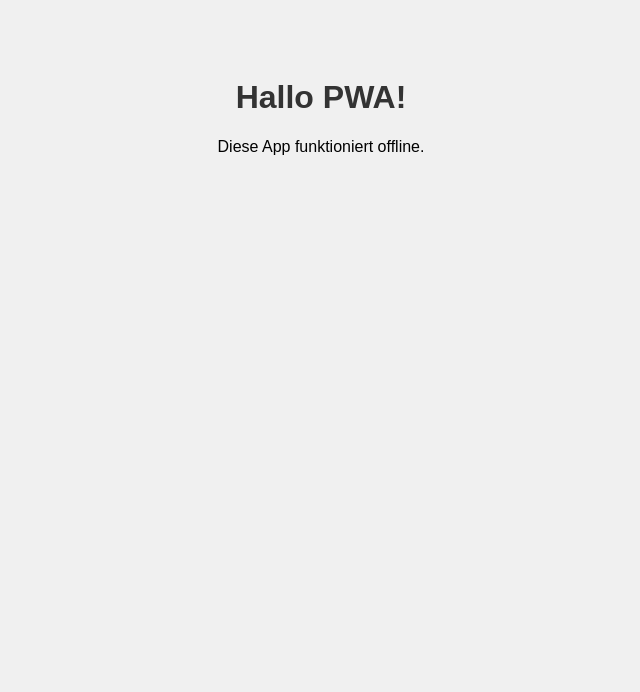
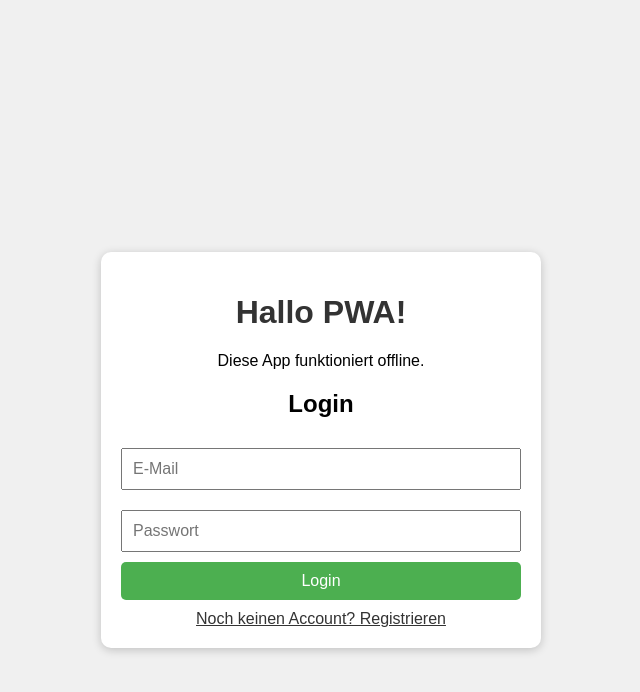
Before and after one commit to nikh93/pwa-demo, a plain HTML site: page index.html in a window 1280 px wide. Shown: the whole page, without its empty margins (319-959 px from the left). Drawn offline with Linux system fonts and the light colour scheme.

Commit message:
Update index.html

```diff
--- a/index.html
+++ b/index.html
@@ -6,11 +6,113 @@
   <title>Hello PWA</title>
   <link rel="stylesheet" href="style.css">
   <link rel="manifest" href="manifest.json">
+  <style>
+    body {
+      font-family: Arial, sans-serif;
+      display: flex;
+      flex-direction: column;
+      align-items: center;
+      justify-content: center;
+      min-height: 100vh;
+      margin: 0;
+      background-color: #f0f0f0;
+    }
+    .container {
+      background: white;
+      padding: 20px;
+      border-radius: 10px;
+      box-shadow: 0 2px 10px rgba(0,0,0,0.2);
+      max-width: 400px;
+      width: 100%;
+    }
+    h1, h2 {
+      text-align: center;
+    }
+    form {
+      display: flex;
+      flex-direction: column;
+    }
+    input {
+      margin: 10px 0;
+      padding: 10px;
+      font-size: 16px;
+    }
+    button {
+      padding: 10px;
+      font-size: 16px;
+      background-color: #4CAF50;
+      color: white;
+      border: none;
+      border-radius: 5px;
+      cursor: pointer;
+    }
+    button:hover {
+      background-color: #45a049;
+    }
+    .toggle-link {
+      margin-top: 10px;
+      text-align: center;
+      color: #333;
+      cursor: pointer;
+      text-decoration: underline;
+    }
+  </style>
 </head>
 <body>
-  <h1>Hallo PWA!</h1>
-  <p>Diese App funktioniert offline.</p>
+  <div class="container" id="auth-container">
+    <h1>Hallo PWA!</h1>
+    <p>Diese App funktioniert offline.</p>
+
+    <div id="login-form">
+      <h2>Login</h2>
+      <form onsubmit="login(event)">
+        <input type="email" id="login-email" placeholder="E-Mail" required>
+        <input type="password" id="login-password" placeholder="Passwort" required>
+        <button type="submit">Login</button>
+      </form>
+      <div class="toggle-link" onclick="toggleForms()">Noch keinen Account? Registrieren</div>
+    </div>
+
+    <div id="register-form" style="display:none;">
+      <h2>Registrieren</h2>
+      <form onsubmit="register(event)">
+        <input type="email" id="register-email" placeholder="E-Mail" required>
+        <input type="password" id="register-password" placeholder="Passwort" required>
+        <button type="submit">Registrieren</button>
+      </form>
+      <div class="toggle-link" onclick="toggleForms()">Bereits registriert? Login</div>
+    </div>
+  </div>
 
   <script src="app.js"></script>
+  <script>
+    function toggleForms() {
+      const loginForm = document.getElementById('login-form');
+      const registerForm = document.getElementById('register-form');
+      if (loginForm.style.display === 'none') {
+        loginForm.style.display = 'block';
+        registerForm.style.display = 'none';
+      } else {
+        loginForm.style.display = 'none';
+        registerForm.style.display = 'block';
+      }
+    }
+
+    function login(event) {
+      event.preventDefault();
+      const email = document.getElementById('login-email').value;
+      const password = document.getElementById('login-password').value;
+      console.log("Login versucht mit", email, password);
+      alert("Login-Funktion noch nicht implementiert.");
+    }
+
+    function register(event) {
+      event.preventDefault();
+      const email = document.getElementById('register-email').value;
+      const password = document.getElementById('register-password').value;
+      console.log("Registrierung versucht mit", email, password);
+      alert("Registrierungs-Funktion noch nicht implementiert.");
+    }
+  </script>
 </body>
 </html>
```
